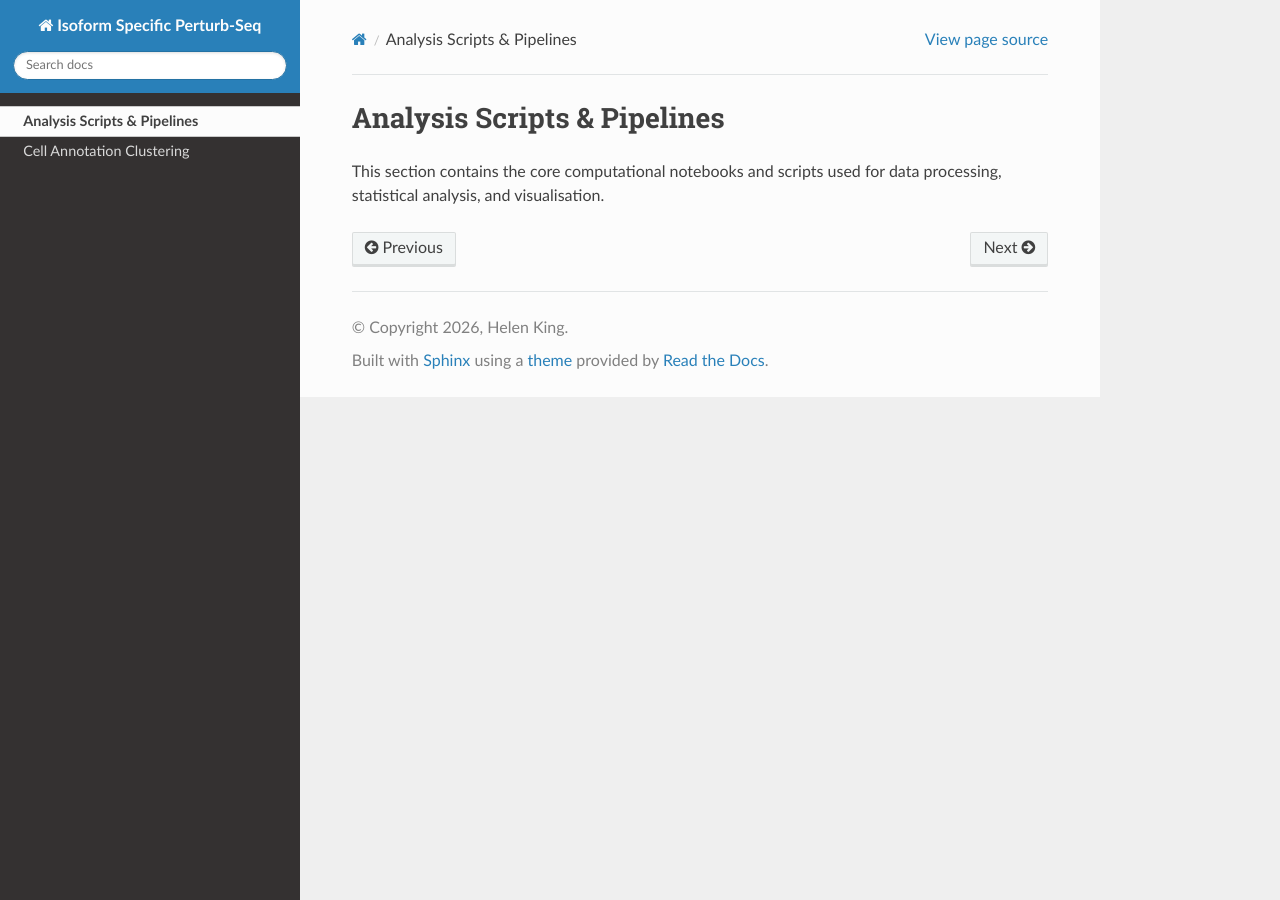
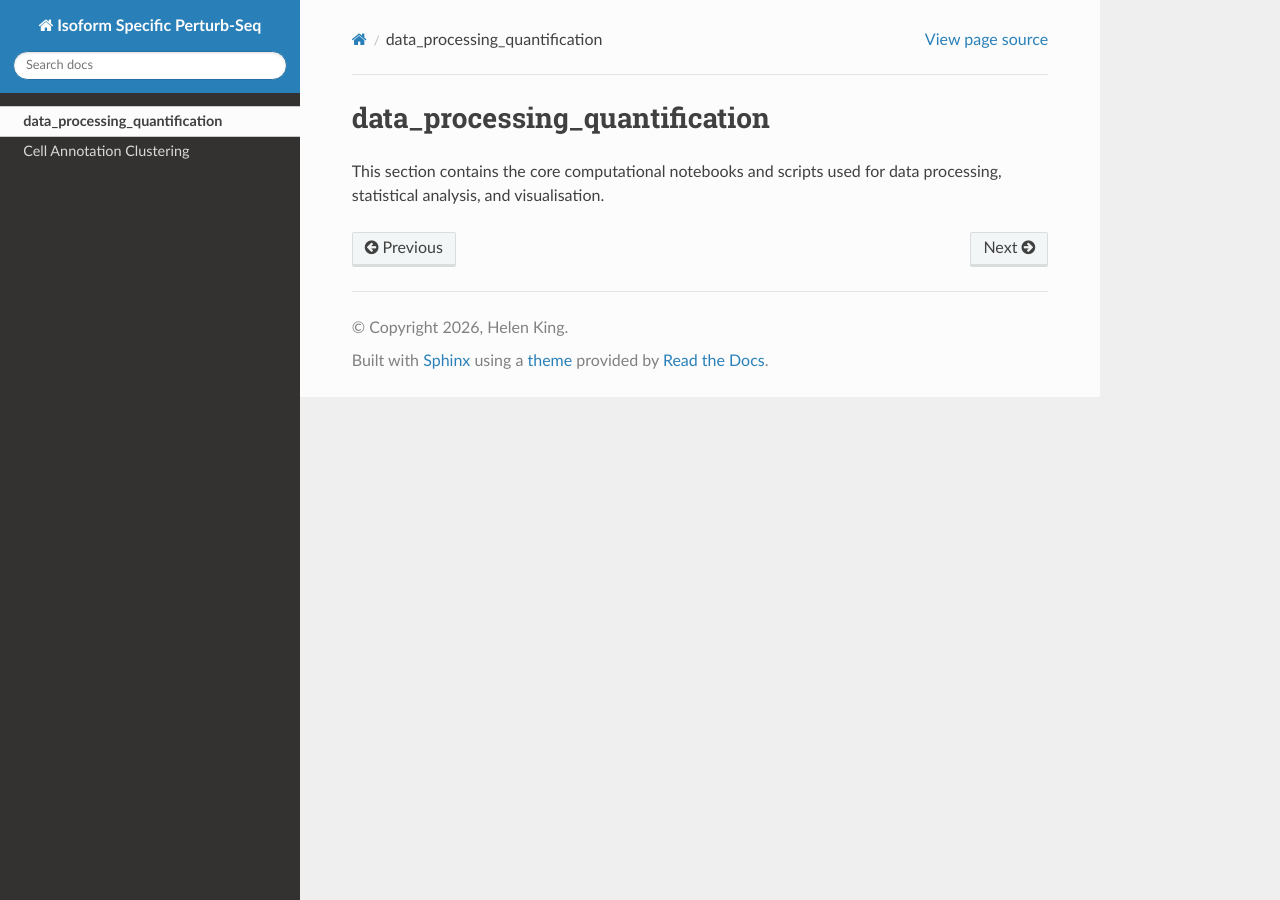
Before and after one commit to theheking/evans_scRNA_A20, a Sphinx documentation site: the page built from source/data_processing_quantification.rst, in a window 1280 px wide. Built offline with Sphinx 7.4.7 and the Read the Docs theme 3.1.0, drawn with Linux system fonts in a browser that asks for light colours; pages that are not in the unit, such as notebooks, are missing from menus.

Commit message:
Update section header for data processing quantification

```diff
--- a/source/data_processing_quantification.rst
+++ b/source/data_processing_quantification.rst
@@ -1,7 +1,7 @@
-.. _analysis-scripts:
+.. _data_processing_quantification:
 
-Analysis Scripts & Pipelines
-============================
+data_processing_quantification
+===================================================
 
 This section contains the core computational notebooks and scripts used for data processing,
 statistical analysis, and visualisation.
```
